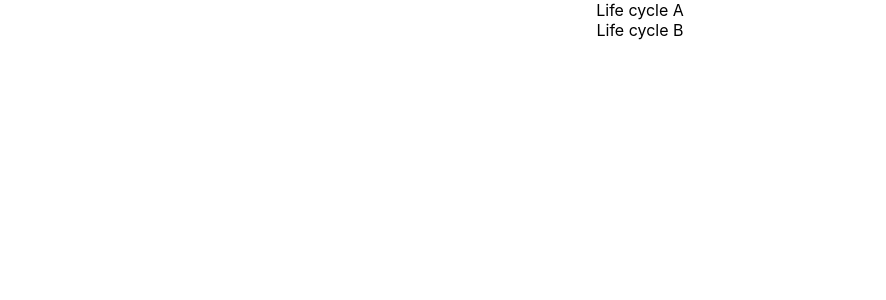
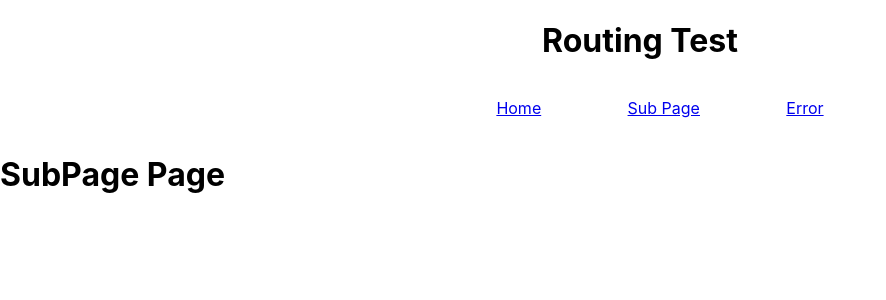
Before and after one commit to sachinthadilshandisanayaka/ReactJs-Project, a React (Create React App) app: page /develop/sub in a window 1280 px wide. Shown: the top 300 px of the page, without its empty margins (0-886 px from the left). Built offline with nearby package versions, Linux system fonts and the light colour scheme.

Commit message:
react routes navigations

```diff
--- a/package.json
+++ b/package.json
@@ -33,6 +33,6 @@
   },
   "devDependencies": {
     "@7urtle/lambda": "^1.4.1",
-    "react-router-dom": "^6.2.1"
+    "react-router-dom": "^5.3.0"
   }
 }
--- a/src/App.css
+++ b/src/App.css
@@ -1,38 +1,11 @@
-.App {
-  text-align: center;
+.main-header {
+  display: flex;
+  align-items: center;
+  flex-direction: column;
 }
-
-.App-logo {
-  height: 40vmin;
-  pointer-events: none;
+.main-navbar {
+  list-style-type: none;
+  width: 500px;
+  display: flex;
+  justify-content: space-evenly;
 }
-
-@media (prefers-reduced-motion: no-preference) {
-  .App-logo {
-    animation: App-logo-spin infinite 20s linear;
-  }
-}
-
-.App-header {
-  background-color: #282c34;
-  min-height: 100vh;
-  display: flex;
-  flex-direction: column;
-  align-items: center;
-  justify-content: center;
-  font-size: calc(10px + 2vmin);
-  color: white;
-}
-
-.App-link {
-  color: #61dafb;
-}
-
-@keyframes App-logo-spin {
-  from {
-    transform: rotate(0deg);
-  }
-  to {
-    transform: rotate(360deg);
-  }
-}
--- a/src/App.js
+++ b/src/App.js
@@ -15,29 +15,45 @@ import NameList from './components/NameList';
 import Stylesheet from './components/Stylesheet';
 import Inline from './components/Inline';
 import LifeCycleA from './components/LifeCycleA';
+import Header from "./components/Routes/Header";
+import {BrowserRouter, Route, Switch} from "react-router-dom";
+import ErrorPage from "./pages/404Page";
+import HomePage from "./pages/Homepage";
+import SubPage from "./pages/SubPage";
+
+export default App;
 
 function App() {
-  return (
-    <div className="App">
-      <LifeCycleA />
-      {/* <Inline /> */}
-      {/* <Stylesheet primary={true} /> */}
-      {/* <NameList /> */}
-      {/* <UserGreeting /> */}
-      {/* <ParentComponent /> */}
-      {/* <FunctionClick />
-      <ClassClick /> */}
-      {/* <EventBind /> */}
-      {/* <Counter />
-      <Message /> */}
-      {/* <Greet name="Sanju">
-        <p>My age is 23</p>
-      </Greet>
-      <Greet name="Dilshan" />
-      <Welcome name="Kamal" /> */}
-      {/* <Hello/> */}
-    </div>
-  );
+    return (
+        <BrowserRouter basename='/develop'>
+            <div className="main-header">
+                <Header/>
+            </div>
+            <Switch>
+                <Route path="/" component={HomePage} exact/>
+                <Route path="/sub" component={SubPage}/>
+                <Route path="/error" component={ErrorPage}/>
+            </Switch>
+        </BrowserRouter>
+
+        // <div className="App">
+        //   <LifeCycleA />
+        //   {/* <Inline /> */}
+        //   {/* <Stylesheet primary={true} /> */}
+        //   {/* <NameList /> */}
+        //   {/* <UserGreeting /> */}
+        //   {/* <ParentComponent /> */}
+        //   {/* <FunctionClick />
+        //   <ClassClick /> */}
+        //   {/* <EventBind /> */}
+        //   {/* <Counter />
+        //   <Message /> */}
+        //   {/* <Greet name="Sanju">
+        //     <p>My age is 23</p>
+        //   </Greet>
+        //   <Greet name="Dilshan" />
+        //   <Welcome name="Kamal" /> */}
+        //   {/* <Hello/> */}
+        // </div>
+    );
 }
-
-export default App;
--- /dev/null
+++ b/src/components/Routes/Header.js
@@ -0,0 +1,23 @@
+import React from 'react';
+import {Link} from "react-router-dom";
+
+const Header = () => {
+    return (
+        <>
+            <h1>Routing Test</h1>
+            <ul className='main-navbar'>
+                <li>
+                    <Link to='/'>Home</Link>
+                </li>
+                <li>
+                    <Link to='/sub'>Sub Page</Link>
+                </li>
+                <li>
+                    <Link to='/error'>Error</Link>
+                </li>
+            </ul>
+        </>
+    );
+};
+
+export default Header;
--- a/src/pages/404Page.js
+++ b/src/pages/404Page.js
@@ -0,0 +1,10 @@
+import React from "react";
+const ErrorPage = () => {
+    return (
+        <div>
+            <h1>Error Page</h1>
+        </div>
+    );
+};
+
+export default ErrorPage;
--- a/src/pages/Homepage.js
+++ b/src/pages/Homepage.js
@@ -0,0 +1,10 @@
+import React from "react";
+const HomePage = () => {
+    return (
+        <div>
+            <h1>Home Page</h1>
+        </div>
+    );
+};
+
+export default HomePage;
--- a/src/pages/SubPage.js
+++ b/src/pages/SubPage.js
@@ -0,0 +1,10 @@
+import React from "react";
+const SubPage = () => {
+    return (
+        <div>
+            <h1>SubPage Page</h1>
+        </div>
+    );
+};
+
+export default SubPage;
```
Also changed, not shown: src/Routes.js (+16 -16 lines), 1 other file (tests, documents, lock files or other folders).
